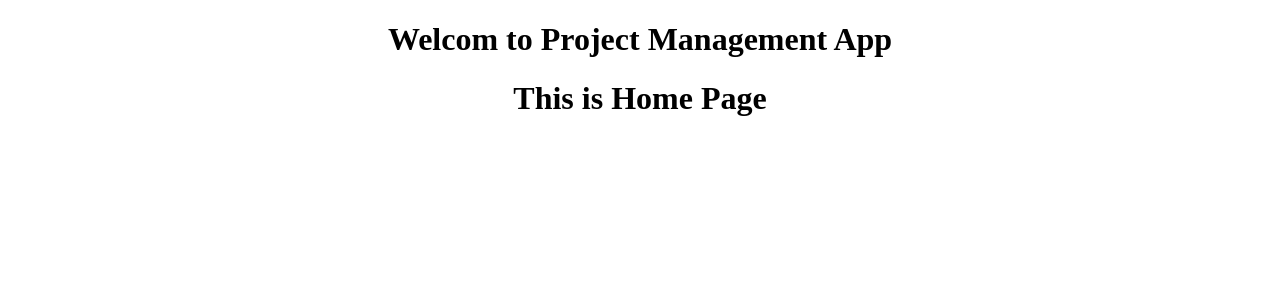
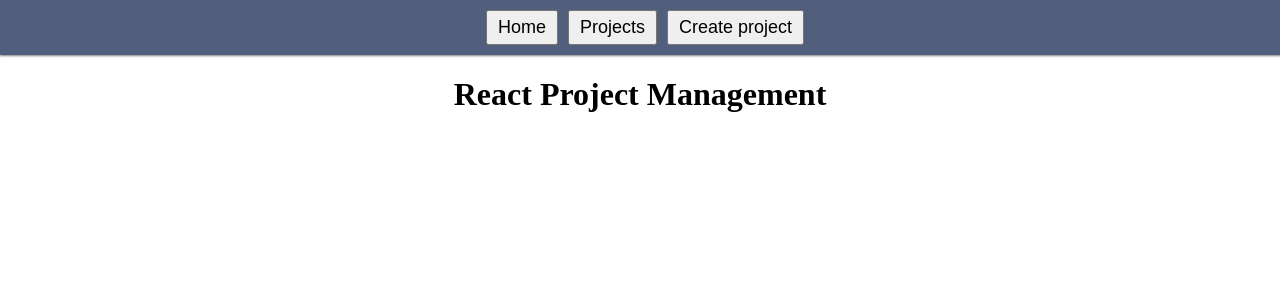
Before and after one commit to raulcarrasco8/react-project-management, a React (Vite) app: page / in a window 1280 px wide. Shown: the top 300 px of the page. Built offline with nearby package versions, Linux system fonts and the light colour scheme.

Commit message:
feat: add Navbar

```diff
--- a/src/components/NavBar.jsx
+++ b/src/components/NavBar.jsx
@@ -1,8 +1,22 @@
-
+import { NavLink } from "react-router-dom";
 
 function NavBar() {
     return(
-        <h1>Welcom to Project Management App</h1>
+        <nav className="Navbar">
+            <NavLink to='/'>
+                <button>Home</button>
+            </NavLink>
+
+            <NavLink to="/projects">
+                <button>Projects</button>
+            </NavLink>
+
+            <NavLink to="/projects/create">
+                <button>Create project</button>
+            </NavLink>
+
+
+        </nav>
     )
 }
 
--- a/src/pages/HomePage.jsx
+++ b/src/pages/HomePage.jsx
@@ -2,7 +2,7 @@
 function HomePage() {
     return(
         <div>
-            <h1>This is Home Page</h1>
+            <h1>React Project Management</h1>
         </div>
     );
 }
```
